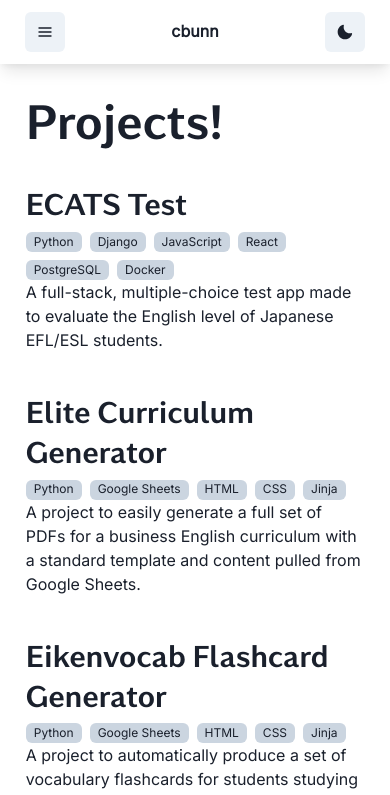
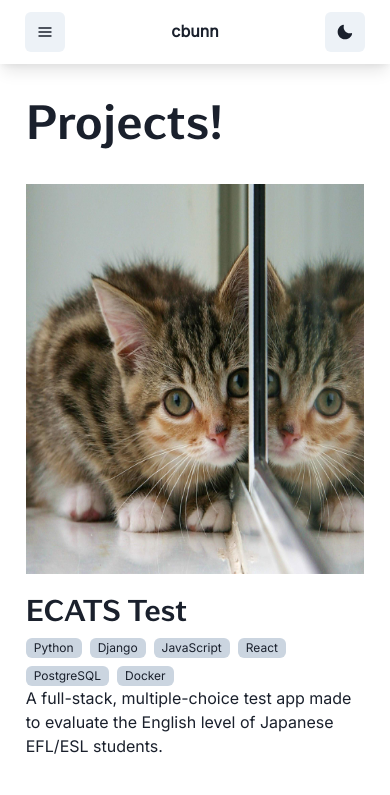
Before and after one commit to cbunn81/cbunn-portfolio, a Next.js app: page /projects in a window 390 px wide. Shown: the top 795 px of the page. Built offline with nearby package versions, Linux system fonts and the light colour scheme.

Commit message:
Add images to go with project entries on projects page, placed above on mobile and alternating sides on desktop.

```diff
--- a/src/pages/projects.tsx
+++ b/src/pages/projects.tsx
@@ -5,6 +5,8 @@ import {
   Flex,
   Heading,
   HStack,
+  Image,
+  Stack,
   Tag,
   Text,
 } from "@chakra-ui/react";
@@ -49,12 +51,21 @@ const Projects = () => (
           </Heading>
         </Box>
         {projects.map((project) => (
-          <Box
+          <Stack
             id={project.id.toString()}
             key={project.id.toString()}
             as="section"
             my={[10, 20]}
+            direction={["column", "row"]}
+            _odd={{ flexDirection: { sm: "row-reverse" } }}
           >
+            <Image
+              w={["100vw", "200px"]}
+              h={["100vw", "200px"]}
+              src={`/images/${project.image}`}
+              alt={project.title}
+            />
+            <Box>
               <Heading size={"xl"} my={[2, 4]}>
                 {project.title}
               </Heading>
@@ -77,6 +88,7 @@ const Projects = () => (
               </HStack>
               <Text>{project.description}</Text>
             </Box>
+          </Stack>
         ))}
       </Container>
       <Footer />
```
Lines whose indentation alone changed are shown as unchanged.
